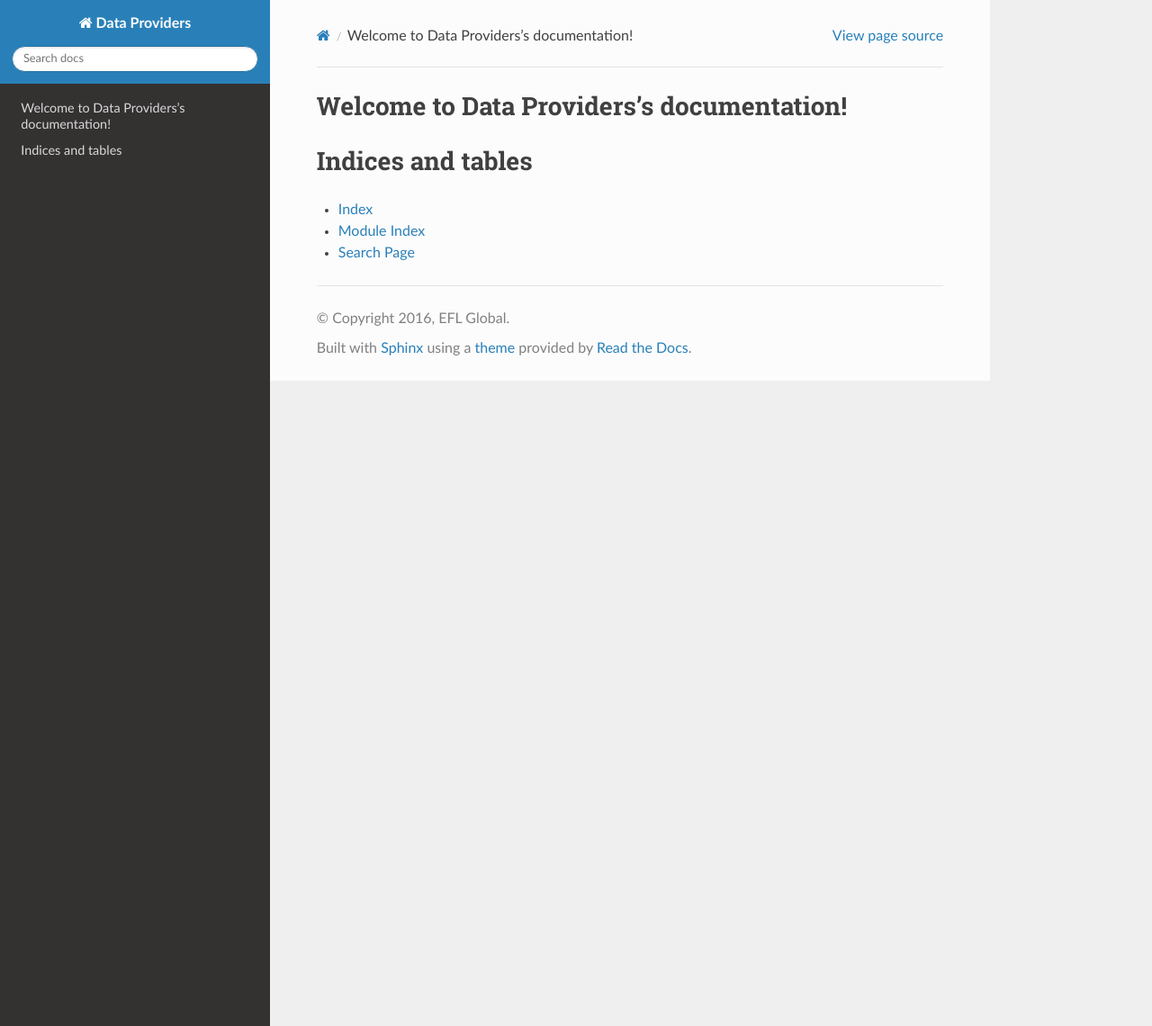
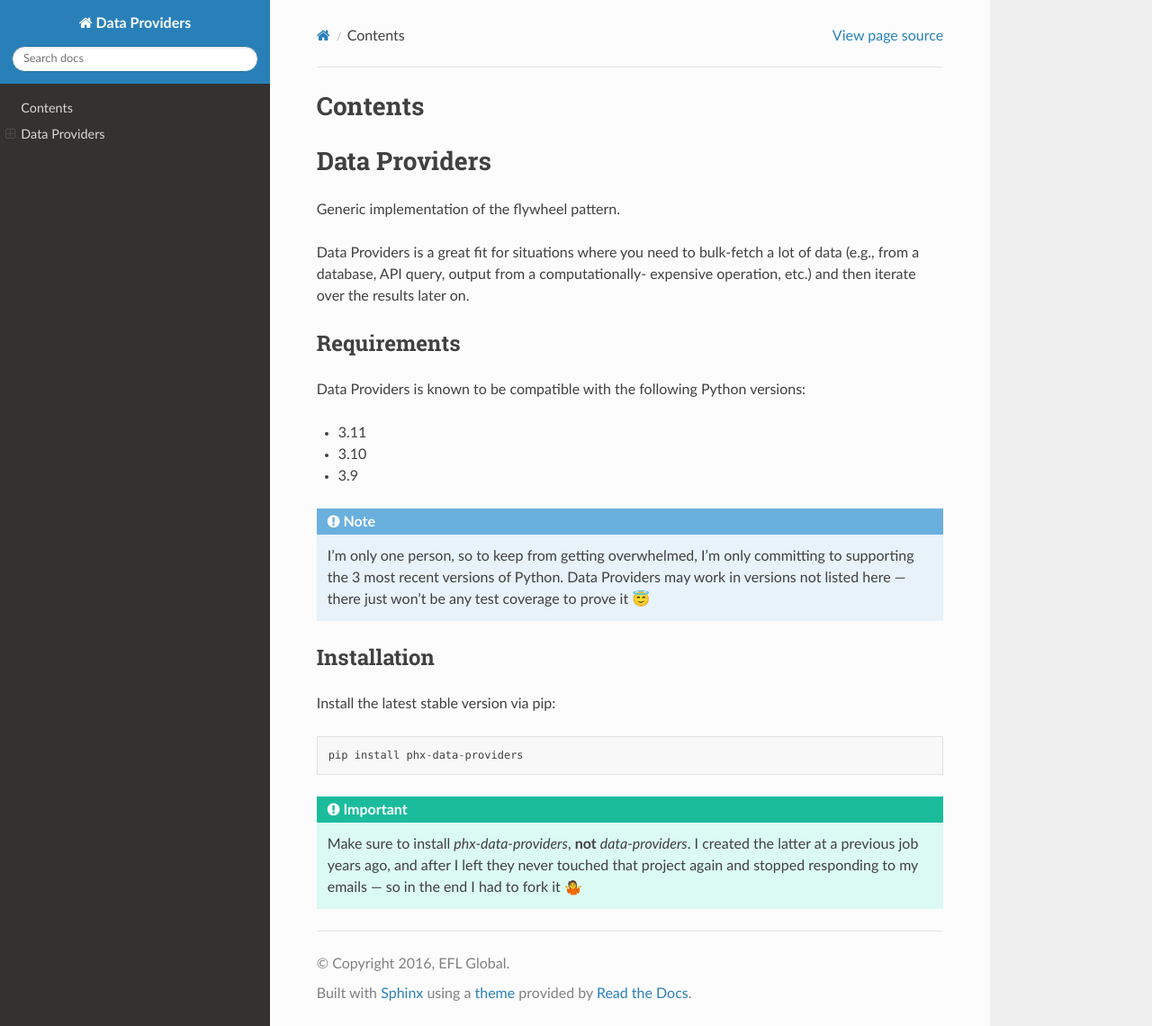
Before and after one commit to todofixthis/data-providers, a Sphinx documentation site: the page built from docs/index.rst, in a window 1280 px wide and 1140 px high. Shown: the whole window at 90% size. Built offline with Sphinx 7.4.7 and the Read the Docs theme 2.0.0, drawn with Linux system fonts in a browser that asks for light colours.

Commit message:
Replaced boilerplate docs with better boilerplate 😇

```diff
--- a/docs/index.rst
+++ b/docs/index.rst
@@ -1,20 +1,38 @@
-.. Data Providers documentation master file, created by
-   sphinx-quickstart on Wed Oct 25 16:26:46 2017.
-   You can adapt this file completely to your liking, but it should at least
-   contain the root `toctree` directive.
+Contents
+========
+.. toctree::
+   :maxdepth: 1
 
-Welcome to Data Providers's documentation!
-==========================================
+Data Providers
+==============
+Generic implementation of the flywheel pattern.
 
-.. toctree::
-   :maxdepth: 2
-   :caption: Contents:
+Data Providers is a great fit for situations where you need to bulk-fetch a lot
+of data (e.g., from a database, API query, output from a computationally-
+expensive operation, etc.) and then iterate over the results later on.
 
+Requirements
+------------
+Data Providers is known to be compatible with the following Python versions:
 
+- 3.11
+- 3.10
+- 3.9
 
-Indices and tables
-==================
+.. note::
+   I'm only one person, so to keep from getting overwhelmed, I'm only committing
+   to supporting the 3 most recent versions of Python.  Data Providers may work
+   in versions not listed here — there just won't be any test coverage to prove
+   it 😇
 
-* :ref:`genindex`
-* :ref:`modindex`
-* :ref:`search`
+Installation
+------------
+Install the latest stable version via pip::
+
+    pip install phx-data-providers
+
+.. important::
+   Make sure to install `phx-data-providers`, **not** `data-providers`.  I
+   created the latter at a previous job years ago, and after I left they never
+   touched that project again and stopped responding to my emails — so in the
+   end I had to fork it 🤷
```
